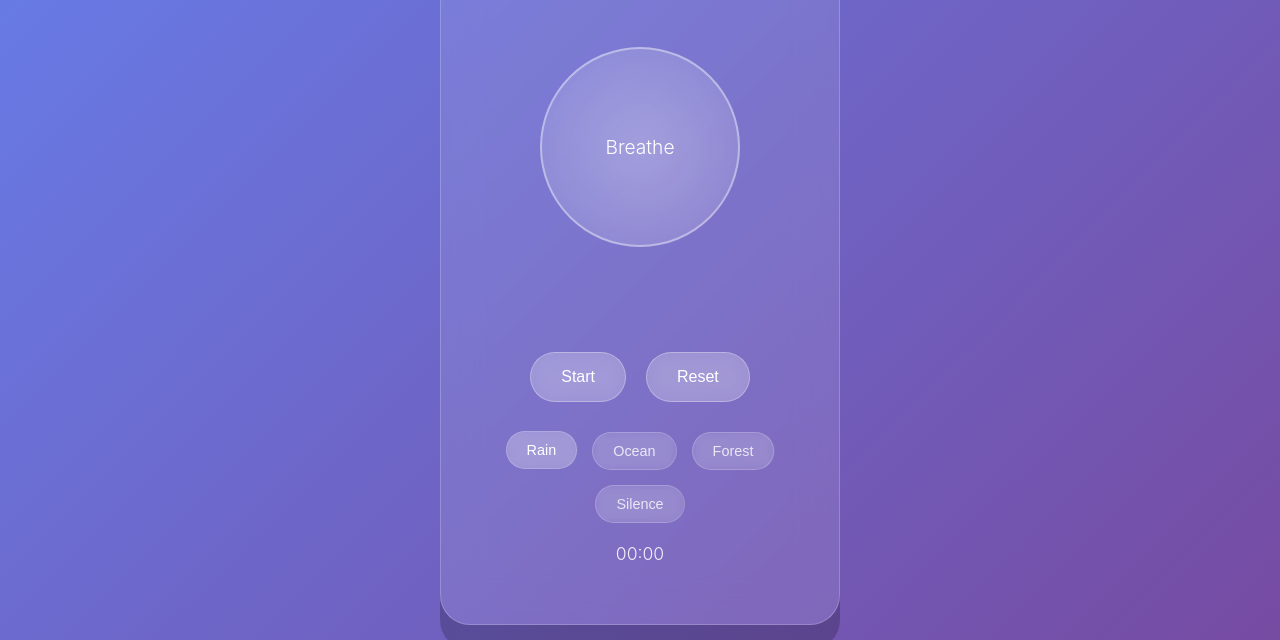
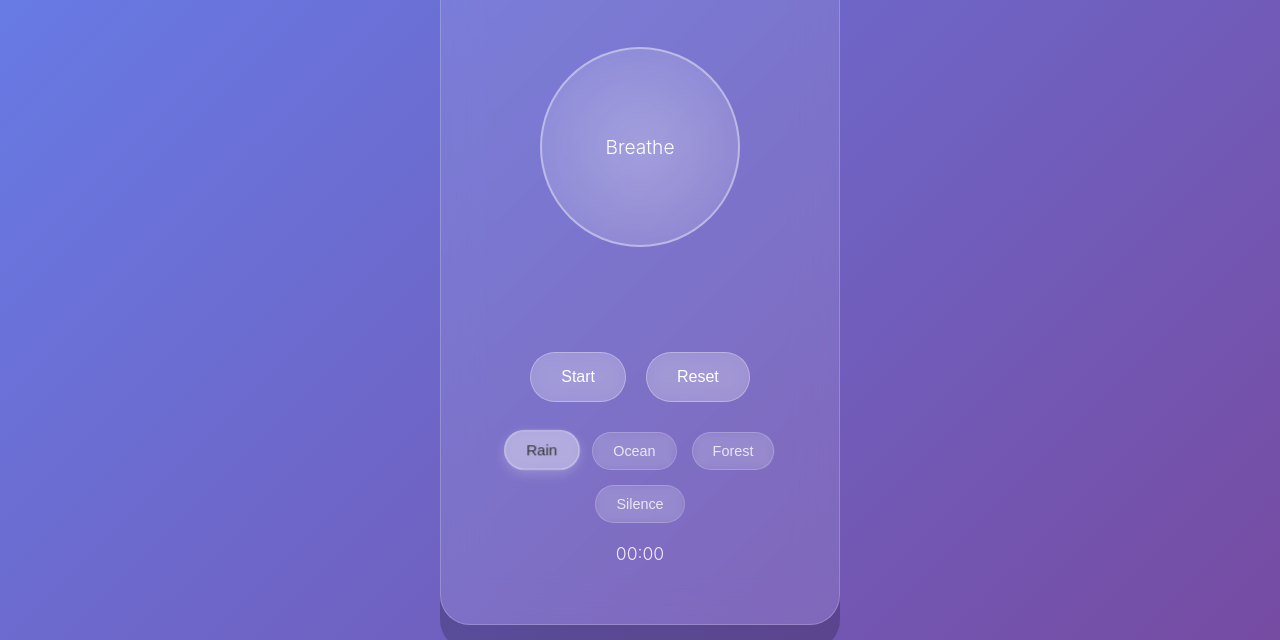
Before and after one commit to ShamanRShetty/Breathing-Website, a plain HTML site: page index.html in a window 1280 px wide. In both pictures the pointer is over the button "Rain". Shown: the part 160-800 px from the top of the page. Drawn offline with Linux system fonts and the light colour scheme.

Commit message:
Style.css

```diff
--- a/style.css
+++ b/style.css
@@ -215,9 +215,12 @@ h1{
 }
 
 .sound-btn:hover, .sound-btn.active{
-    background: rgba(255, 255, 255, 0.2);
-    color: white;
-    transform: translateY(-1px);
+    background: rgba(255, 255, 255, 0.35);
+    color: #333;
+    font-weight: 500;
+    transform: translateY(-1px) scale(1.05);
+    box-shadow: 0 4px 12px rgba(255, 255, 255, 0.2);
+    border-color: rgba(255, 255, 255, 0.5);
 }
 
 .timer-display{
```
